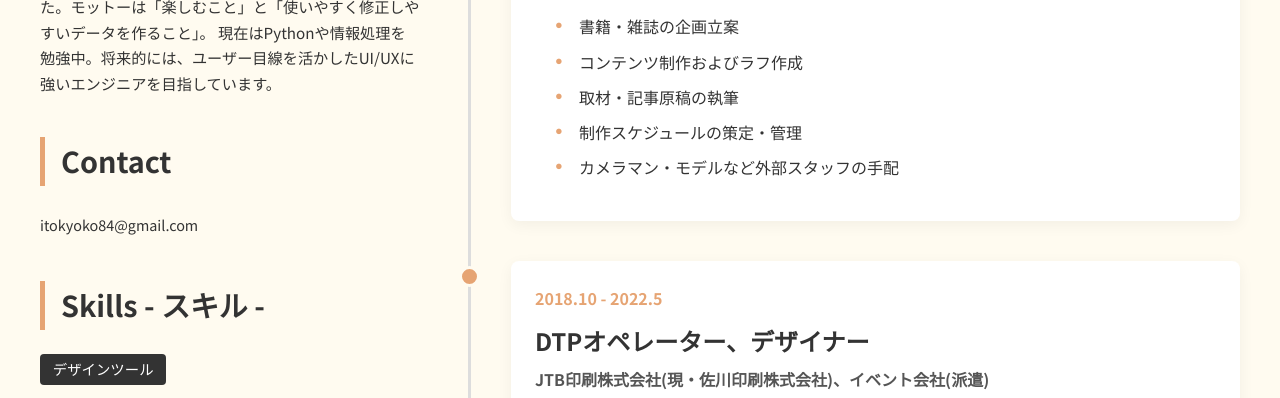
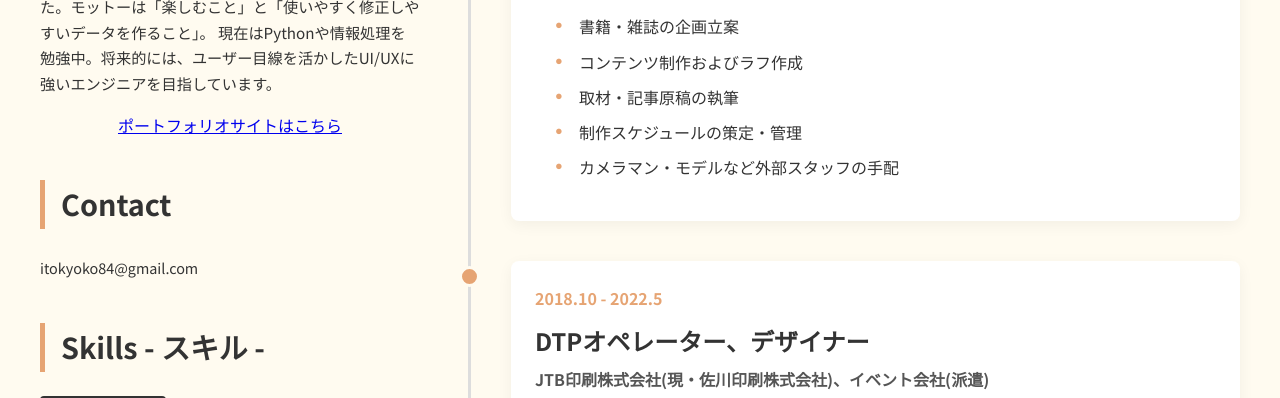
Before and after one commit to kyoppu84/history, a plain HTML site: page index.html in a window 1280 px wide. Shown: the part 390-788 px from the top of the page. Drawn offline with Linux system fonts and the light colour scheme.

Commit message:
Update index.html
URL追加

```diff
--- a/index.html
+++ b/index.html
@@ -21,6 +21,7 @@
                     編集やDTPを中心に、紙やWebの制作に携わってきました。モットーは「楽しむこと」と「使いやすく修正しやすいデータを作ること」。
                     現在はPythonや情報処理を勉強中。将来的には、ユーザー目線を活かしたUI/UXに強いエンジニアを目指しています。
                 </p>
+                <a href="https://kyoppu84.github.io/kyoko_portfolio/" target="_blank">ポートフォリオサイトはこちら</a>
             </header>
 
             <section class="contact fade-in">
```
